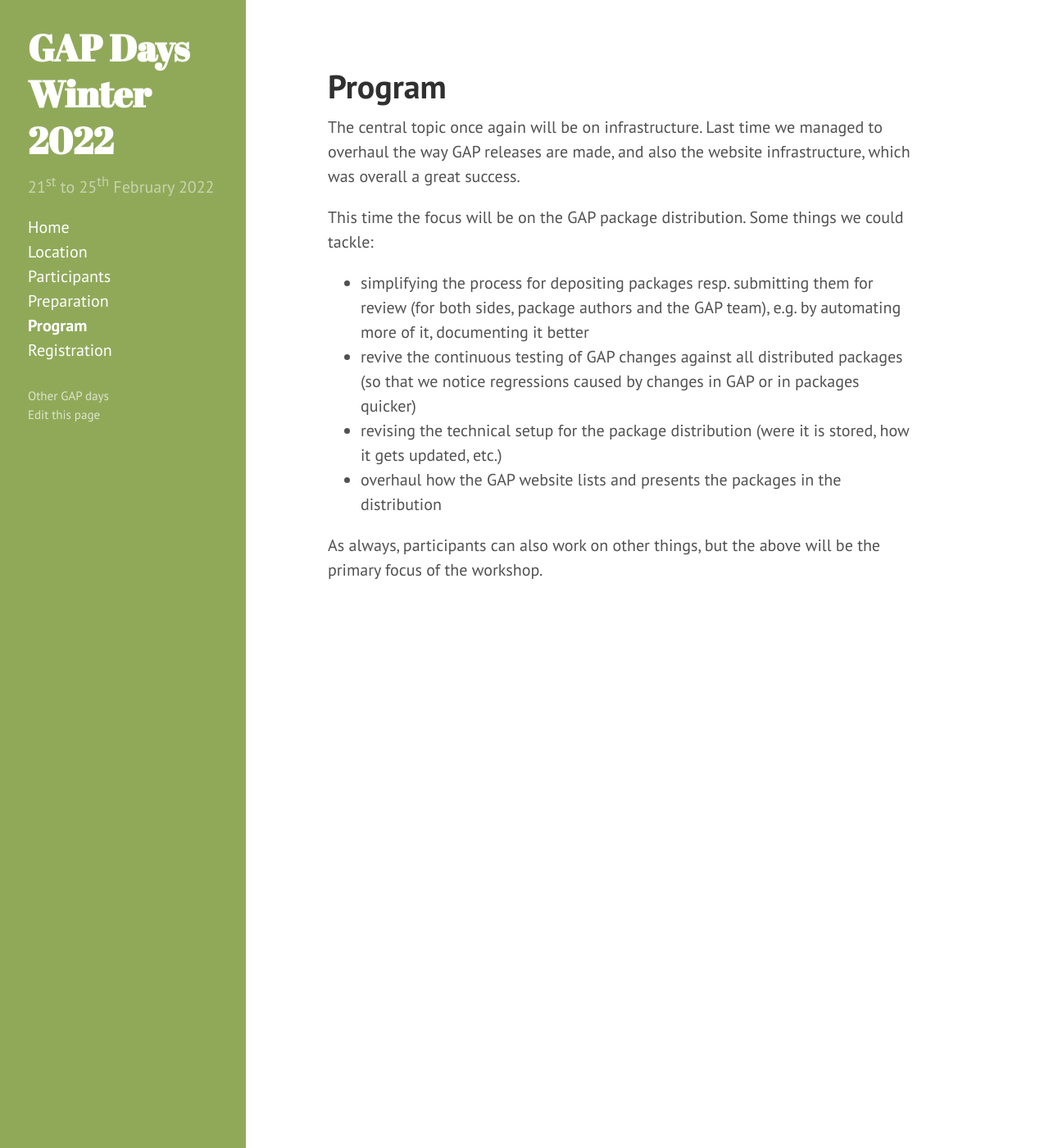
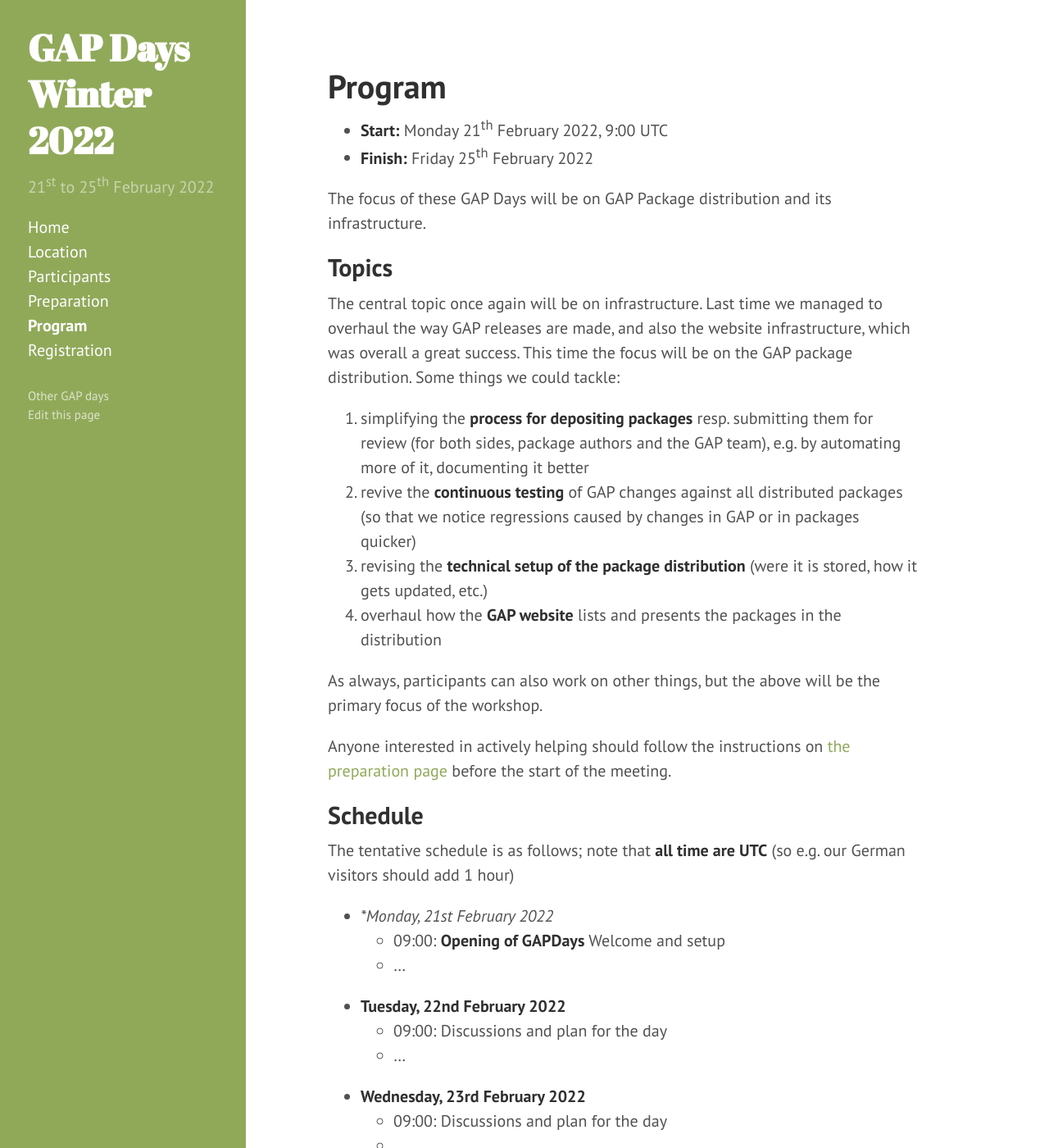
Before and after one commit to gapdays/gapdays2022-winter, a Jekyll site: the page built from program.md, in a window 1280 px wide and 1400 px high. Shown: the whole window at 82% size. Built offline with Jekyll 4.4.1, drawn with Linux system fonts in a browser that asks for light colours; some of the changed text lies outside the part shown.

Commit message:
more program

```diff
--- a/program.md
+++ b/program.md
@@ -3,19 +3,63 @@ layout: page
 title: Program
 ---
 
+
+* __Start:__ Monday 21<sup>th</sup> February 2022, 9:00 UTC
+* __Finish:__ Friday 25<sup>th</sup> February 2022
+
+The focus of these GAP Days will be on GAP Package distribution
+and its infrastructure.
+
+## Topics
+
 The central topic once again will be on infrastructure. Last time we managed
 to overhaul the way GAP releases are made, and also the website
-infrastructure, which was overall a great success.
+infrastructure, which was overall a great success. This time the focus will be
+on the GAP package distribution. Some things we could tackle:
 
-This time the focus will be on the GAP package distribution. Some things we could tackle:
-* simplifying the process for depositing packages resp. submitting them for
-  review (for both sides, package authors and the GAP team), e.g. by automating
-  more of it, documenting it better
-* revive the continuous testing of GAP changes against all distributed
-  packages (so that we notice regressions caused by changes in GAP or in
-  packages quicker)
-* revising the technical setup for the package distribution (were it is stored, how it gets updated, etc.)
-* overhaul how the GAP website lists and presents the packages in the distribution
+1. simplifying the **process for depositing packages** resp. submitting them for
+   review (for both sides, package authors and the GAP team), e.g. by automating
+   more of it, documenting it better
+2. revive the **continuous testing** of GAP changes against all distributed
+   packages (so that we notice regressions caused by changes in GAP or in
+   packages quicker)
+3. revising the **technical setup of the package distribution** (were it is stored, how it gets updated, etc.)
+4. overhaul how the **GAP website** lists and presents the packages in the distribution
 
 As always, participants can also work on other things, but the above will be
 the primary focus of the workshop.
+
+Anyone interested in actively helping should follow the instructions on
+[the preparation page]({{ site.baseurl }}/preparation) before the start of
+the meeting.
+
+## Schedule
+The tentative schedule is as follows; note that **all time are UTC** (so e.g.
+our German visitors should add 1 hour)
+
+- **Monday, 21st February 2022*
+  - 09:00: **Opening of GAPDays**  Welcome and setup
+  - ...
+- **Tuesday, 22nd February 2022**
+  - 09:00: Discussions and plan for the day
+  - ...
+- **Wednesday, 23rd February 2022**
+  - 09:00: Discussions and plan for the day
+  - ...
+- **Thursday, 24th February 2022**
+  - 09:00: Discussions and plan for the day
+  - ...
+- **Friday, 25th February 2022**
+  - 09:00: Discussions and plan for the day
+  - ...
+
+
+
+## Future GAP Days
+
+I look forward to organize more "traditional" GAP Days in Summer/Fall 2022,
+and already got funding for hosting it in Kaiserslautern, including some money
+to pay for accomodation or travel. Stay tuned for news about that.
+
+If anyone else is interested in co-organizing those, or organizing future GAP
+Days at your own university, feel free to contact me, we can make it happen.
```
